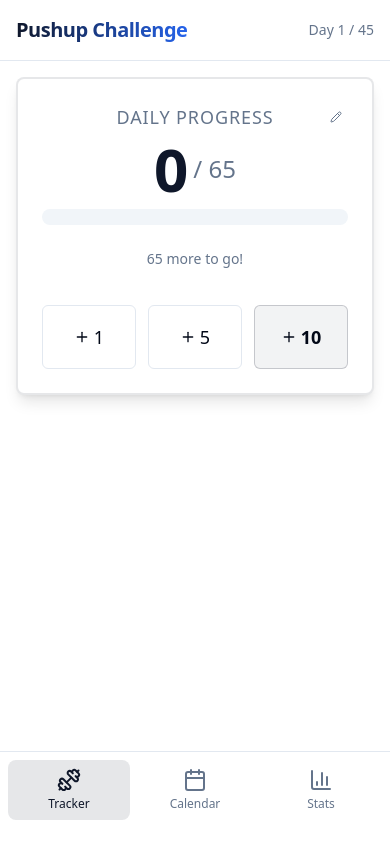
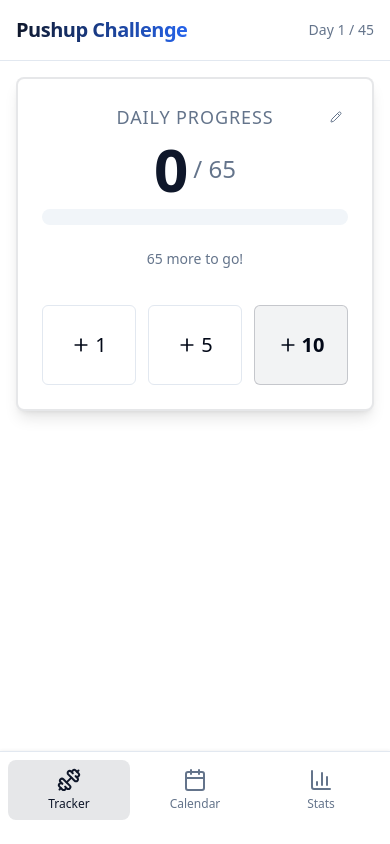
Before and after one commit to bryhudson/activity-tracker, a React (Vite) app: page / in a window 390 px wide. Built offline with nearby package versions, Linux system fonts and the light colour scheme.

Commit message:
fix(ui): optimize for mobile with larger touch targets

```diff
--- a/src/App.jsx
+++ b/src/App.jsx
@@ -56,12 +56,12 @@ function App() {
       </main>
 
       {/* Bottom Navigation */}
-      <nav className="fixed bottom-0 left-0 right-0 border-t bg-background p-2 pb-6 safe-area-pb z-50">
+      <nav className="fixed bottom-0 left-0 right-0 border-t bg-background p-2 pb-6 safe-area-pb z-50 shadow-[0_-1px_3px_rgba(0,0,0,0.05)]">
         <div className="max-w-md mx-auto grid grid-cols-3 gap-1">
           <button
             onClick={() => setActiveTab('tracker')}
             className={cn(
-              "flex flex-col items-center justify-center p-2 rounded-lg transition-colors",
+              "flex flex-col items-center justify-center p-2 rounded-lg transition-colors min-h-[44px] active:scale-95",
               activeTab === 'tracker' ? "text-primary bg-primary/10" : "text-muted-foreground hover:bg-muted"
             )}
           >
@@ -72,7 +72,7 @@ function App() {
           <button
             onClick={() => setActiveTab('calendar')}
             className={cn(
-              "flex flex-col items-center justify-center p-2 rounded-lg transition-colors",
+              "flex flex-col items-center justify-center p-2 rounded-lg transition-colors min-h-[44px] active:scale-95",
               activeTab === 'calendar' ? "text-primary bg-primary/10" : "text-muted-foreground hover:bg-muted"
             )}
           >
@@ -83,7 +83,7 @@ function App() {
           <button
             onClick={() => setActiveTab('stats')}
             className={cn(
-              "flex flex-col items-center justify-center p-2 rounded-lg transition-colors",
+              "flex flex-col items-center justify-center p-2 rounded-lg transition-colors min-h-[44px] active:scale-95",
               activeTab === 'stats' ? "text-primary bg-primary/10" : "text-muted-foreground hover:bg-muted"
             )}
           >
--- a/src/components/DailyTracker.jsx
+++ b/src/components/DailyTracker.jsx
@@ -111,24 +111,24 @@ export function DailyTracker({ dateStr, count, onAdd, onSet }) {
                 <div className="grid grid-cols-3 gap-3">
                     <Button
                         variant="outline"
-                        className="h-16 text-lg hover:border-primary/50 hover:bg-primary/5 active:scale-95 transition-all"
+                        className="h-20 text-xl hover:border-primary/50 hover:bg-primary/5 active:scale-95 transition-all touch-manipulation"
                         onClick={() => onAdd(1)}
                     >
-                        <Plus className="w-4 h-4 mr-1" /> 1
+                        <Plus className="w-5 h-5 mr-1" /> 1
                     </Button>
                     <Button
                         variant="outline"
-                        className="h-16 text-lg hover:border-primary/50 hover:bg-primary/5 active:scale-95 transition-all"
+                        className="h-20 text-xl hover:border-primary/50 hover:bg-primary/5 active:scale-95 transition-all touch-manipulation"
                         onClick={() => onAdd(5)}
                     >
-                        <Plus className="w-4 h-4 mr-1" /> 5
+                        <Plus className="w-5 h-5 mr-1" /> 5
                     </Button>
                     <Button
                         variant="outline"
-                        className="h-16 text-lg font-bold border-primary/20 bg-primary/5 hover:bg-primary/10 active:scale-95 transition-all"
+                        className="h-20 text-xl font-bold border-primary/20 bg-primary/5 hover:bg-primary/10 active:scale-95 transition-all touch-manipulation"
                         onClick={() => onAdd(10)}
                     >
-                        <Plus className="w-4 h-4 mr-1" /> 10
+                        <Plus className="w-5 h-5 mr-1" /> 10
                     </Button>
                 </div>
             </CardContent>
```
